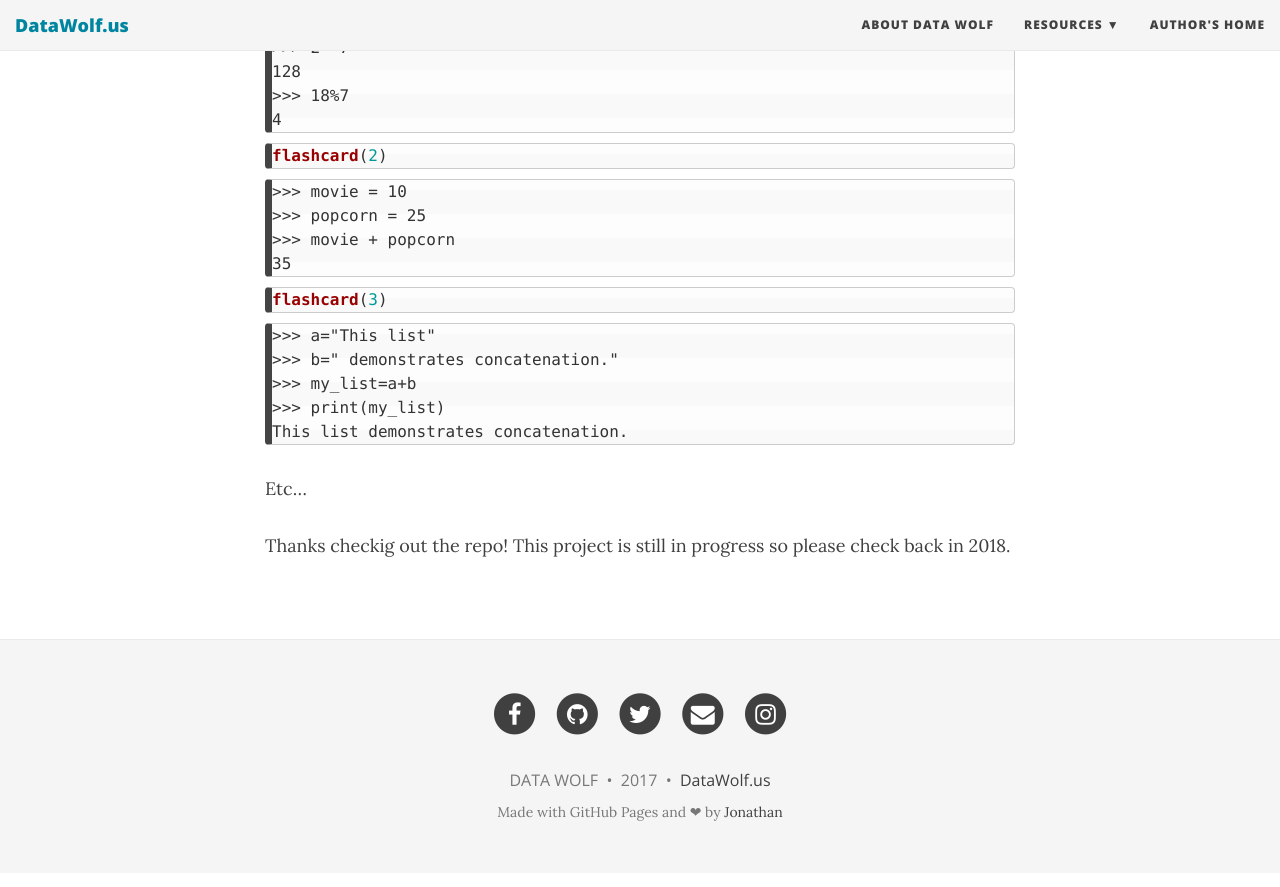
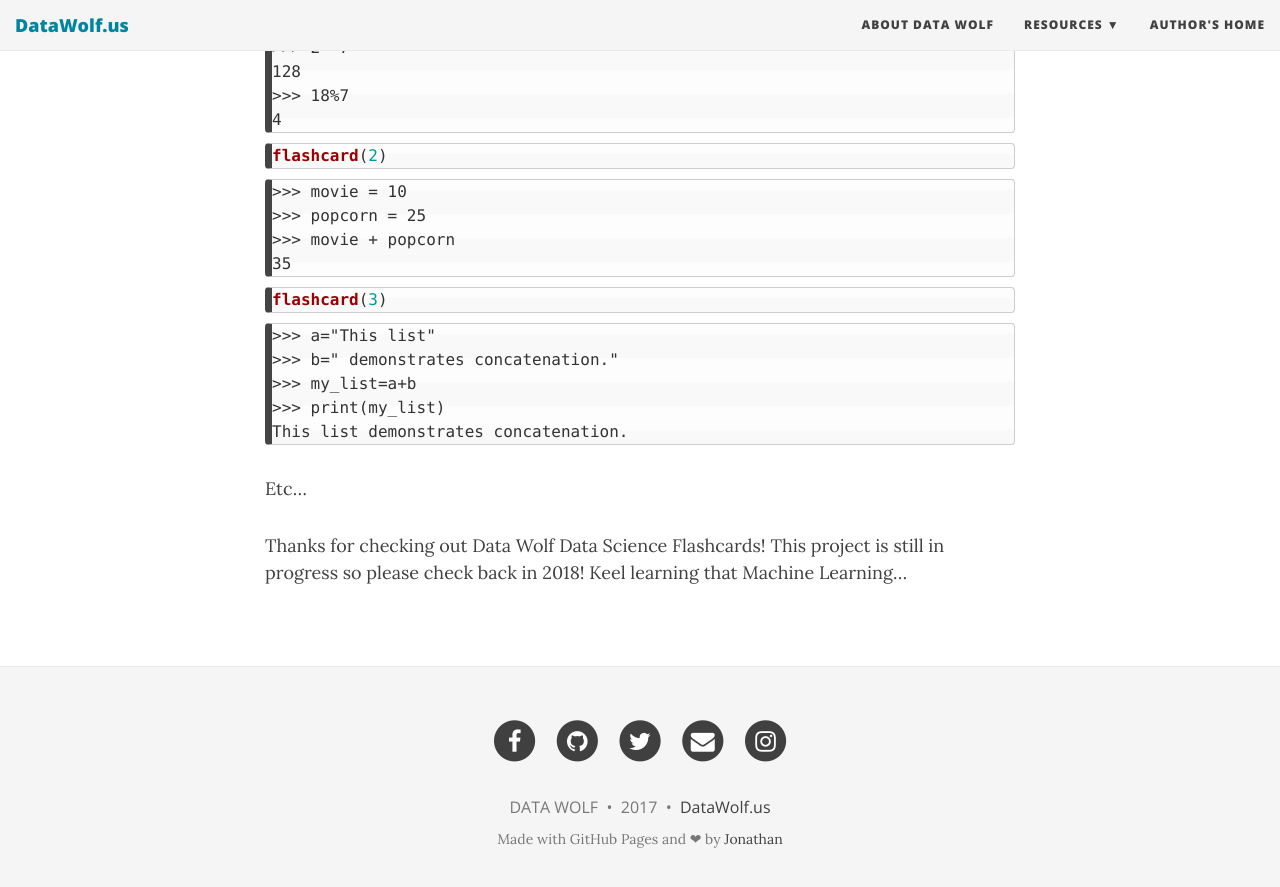
Before and after one commit to blueberrypineapple/data-wolf.github.io, a Jekyll site: the page built from about_data_wolf.md, in a window 1280 px wide and 900 px high, scrolled down 749 px. Shown: the top 887 px of the window. Built offline with Jekyll 4.4.1, drawn with Linux system fonts in a browser that asks for light colours; nearby versions of some CDN libraries.

Commit message:
Update about_data_wolf.md

```diff
--- a/about_data_wolf.md
+++ b/about_data_wolf.md
@@ -59,4 +59,6 @@ flashcard(3)
 
 Etc...<br>
 
-Thanks checkig out the repo! This project is still in progress so please check back in 2018.
+Thanks for checking out Data Wolf Data Science Flashcards!
+This project is still in progress so please check back in 2018!
+Keel learning that Machine Learning...
```
